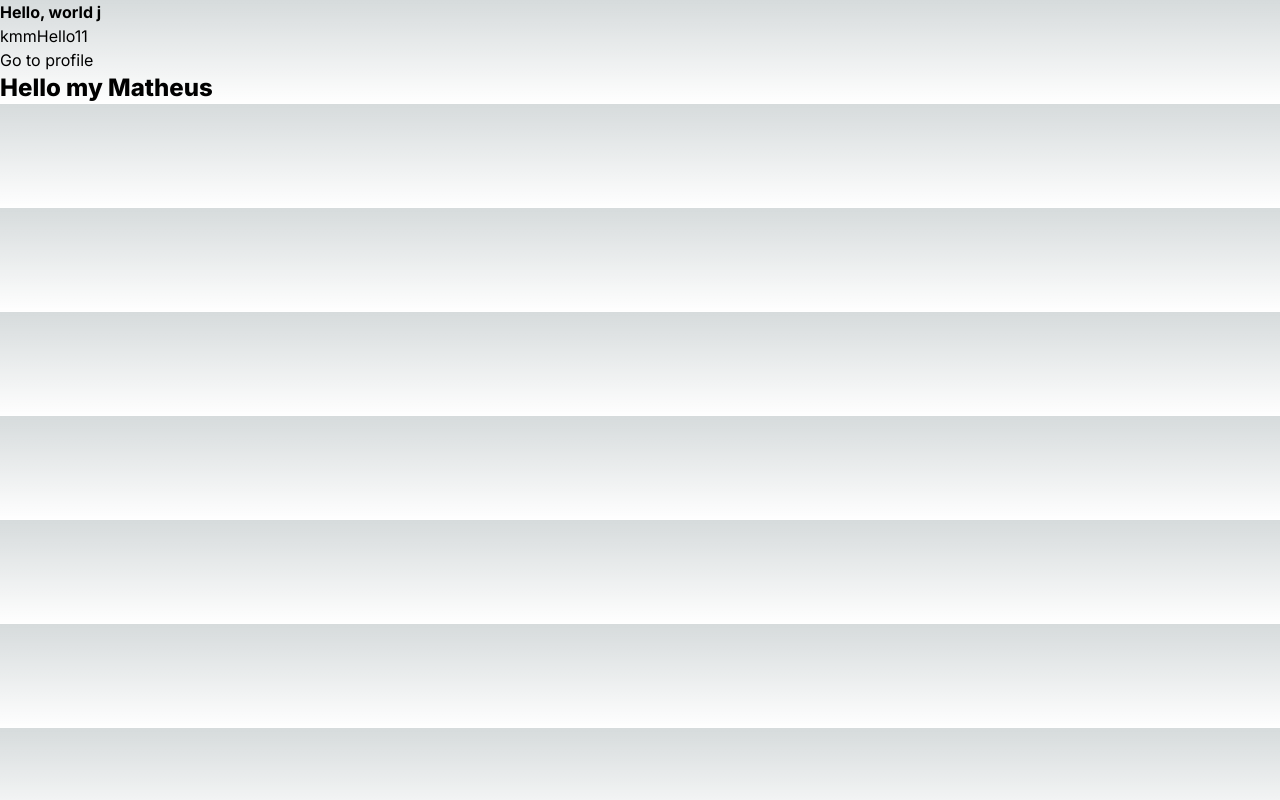
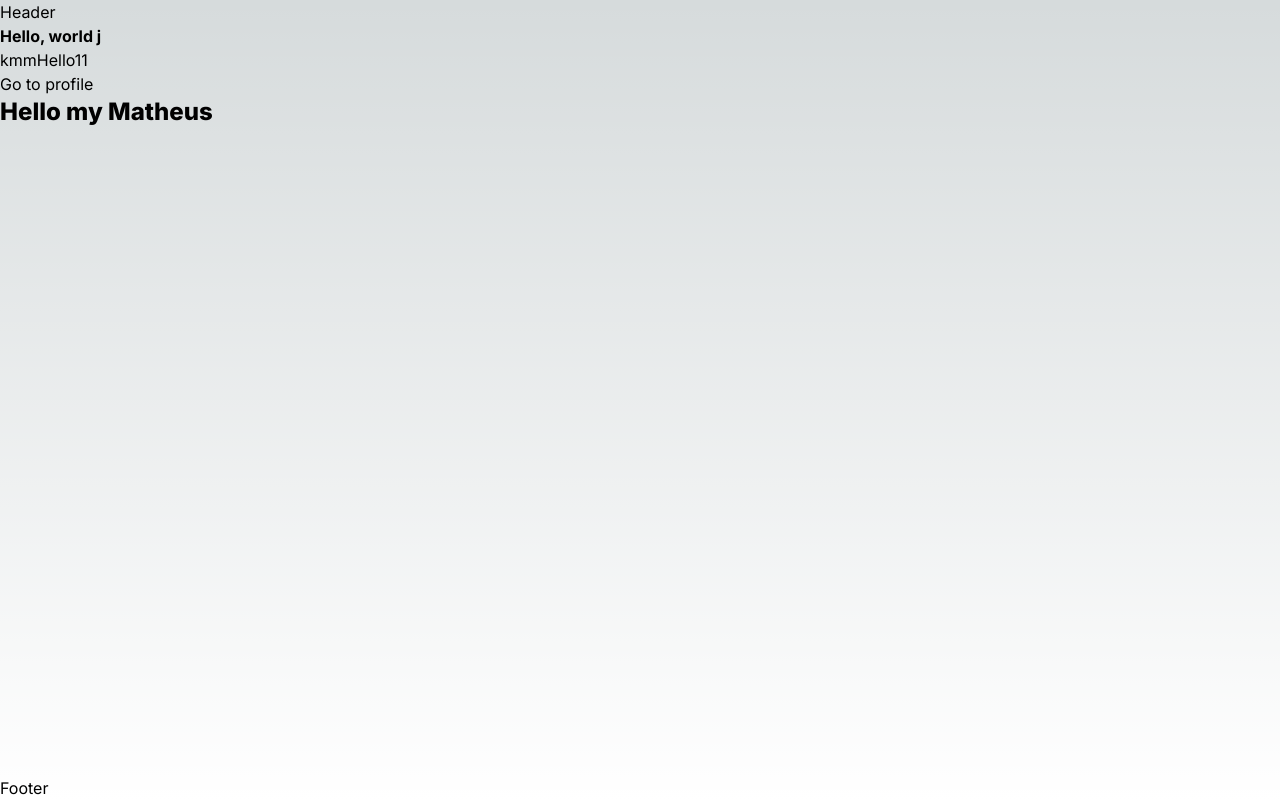
Before and after one commit to MatheusMacedoDev/modern-frontend-technologies-practice, a Next.js app in the folder my-app/: page / in a window 1280 px wide. Built offline with nearby package versions, Linux system fonts and the light colour scheme.

Commit message:
Adding template components for layout

```diff
--- a/my-app/src/app/layout.tsx
+++ b/my-app/src/app/layout.tsx
@@ -1,6 +1,9 @@
 import type { Metadata } from 'next';
 import { Inter } from 'next/font/google';
 import './globals.css';
+
+import Header from '../templates/Header';
+import Footer from '../templates/Footer';
 
 const inter = Inter({ subsets: ['latin'] });
 
@@ -15,8 +18,14 @@ export default function RootLayout({
     children: React.ReactNode;
 }>) {
     return (
-        <html lang="en">
-            <body className={inter.className}>{children}</body>
+        <html lang="pt-BR">
+            <body
+                className={inter.className + ' flex flex-1 flex-col h-screen'}
+            >
+                <Header />
+                <main className="flex flex-1">{children}</main>
+                <Footer />
+            </body>
         </html>
     );
 }
--- /dev/null
+++ b/my-app/src/templates/Footer.tsx
@@ -0,0 +1,7 @@
+export default function Footer() {
+    return (
+        <header className="bg-white w-screen">
+            <h1 className="text-black">Footer</h1>
+        </header>
+    );
+}
--- /dev/null
+++ b/my-app/src/templates/Header.tsx
@@ -0,0 +1,7 @@
+export default function Header() {
+    return (
+        <header className="bg-white w-screen">
+            <h1 className="text-black">Header</h1>
+        </header>
+    );
+}
```
